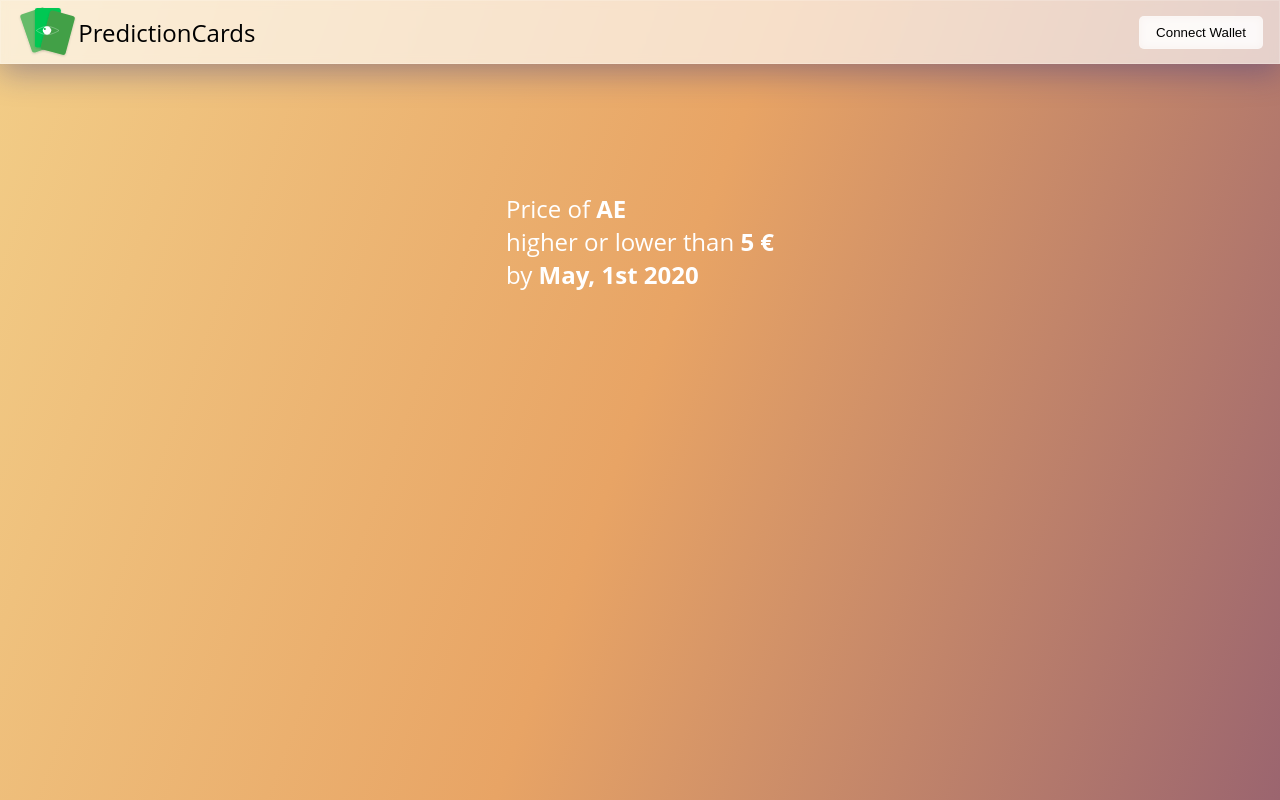
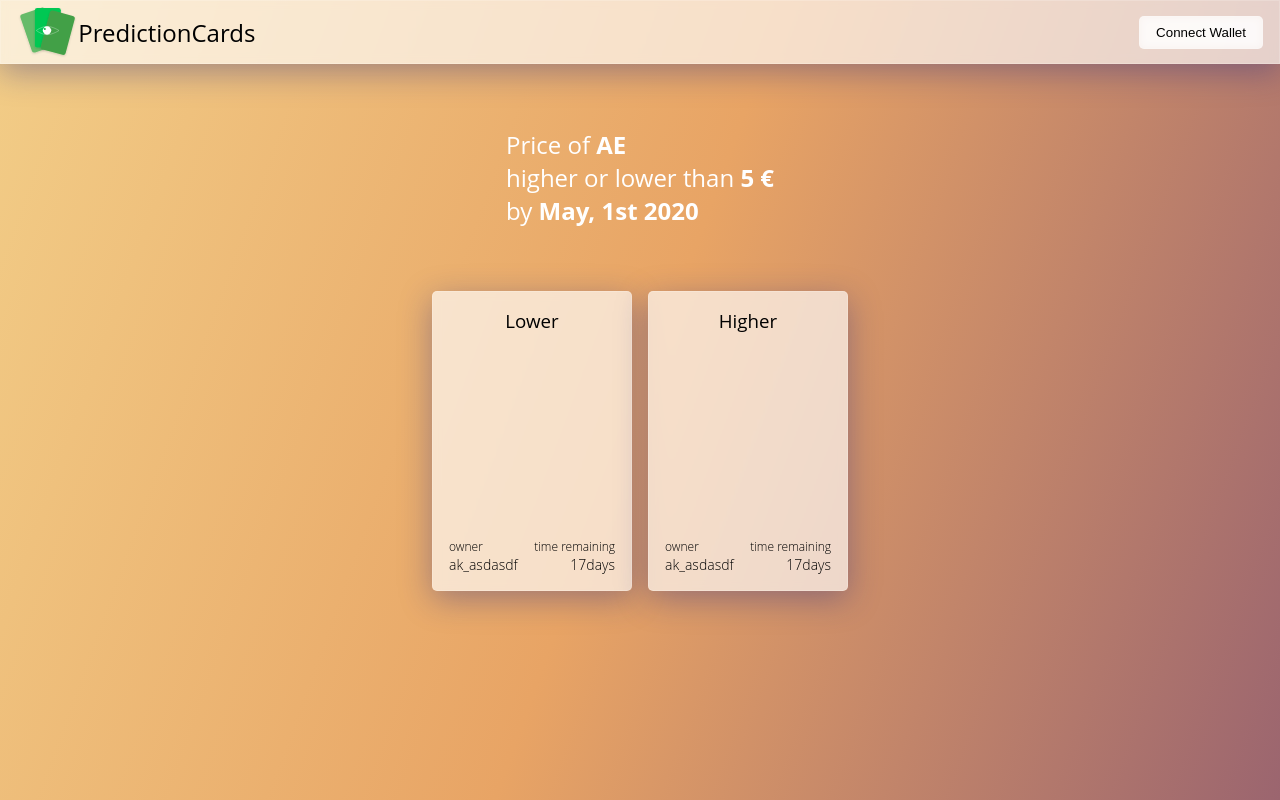
Before and after one commit to kryptokrauts/ae-prediction-cards, a React (Create React App) app in the folder frontend/: page /1 in a window 1280 px wide. Built offline with nearby package versions, Linux system fonts and the light colour scheme.

Commit message:
Add design prediction cards

```diff
--- a/frontend/src/common/components/cards/Card.tsx
+++ b/frontend/src/common/components/cards/Card.tsx
@@ -2,18 +2,19 @@ import styled from "styled-components";
 import { glassHoverMixin, glassMixin } from "../../mixins/glass";
 
 interface Props {
-  onClick: () => void;
+  onClick?: () => void;
+  vertical?: boolean;
 }
 
-const StyledCard = styled.div`
+const StyledCard = styled.div<Props>`
   display: flex;
   flex-direction: column;
 
   ${glassMixin}
   padding: ${props => props.theme.padding.large};
   border-radius: ${props => props.theme.borderRadius};
-  min-width: 380px;
-  min-height: 200px;
+  min-width: ${props => props.vertical ? 200 : 380}px;
+  min-height:  ${props => props.vertical ? 300 : 200}px;
 
   ${glassHoverMixin}
 `;
@@ -25,8 +26,8 @@ const StyledCardFooter = styled.div`
   width: 100%;
 `;
 
-export const Card: React.FC<Props> = ({ children, onClick }) => (
-  <StyledCard onClick={onClick}>
+export const Card: React.FC<Props> = ({ children, onClick, vertical }) => (
+  <StyledCard onClick={onClick} vertical={vertical}>
     {children}
   </StyledCard>
 );
--- a/frontend/src/common/components/text/Text.tsx
+++ b/frontend/src/common/components/text/Text.tsx
@@ -7,15 +7,17 @@ const textMixin = css`
 
 export const textColorMixing = (props: { light?: boolean }) => `color: ${props.light ? 'white' : 'black'};`;
 
-export const Caption = styled.p`
-  ${textMixin}
-  ${textColorMixing}
-
-  font-size: 12px;
-`;
 
 export const BasicText = styled.p<{ light?: boolean }>`
   ${textMixin}
   ${textColorMixing}
   font-size: 16px;
 `;
+
+export const Caption = styled(BasicText)`
+  font-size: 12px;
+`;
+
+export const SmallText = styled(BasicText) <{ light?: boolean }>`
+  font-size: 14px;
+`;
--- a/frontend/src/events/EventDetails.tsx
+++ b/frontend/src/events/EventDetails.tsx
@@ -1,14 +1,37 @@
+import React from "react";
 import { useParams } from "react-router";
 import { Box } from "../common/components/box/Box";
 import { MidHeading } from "../common/components/text/Heading";
+import { PredictionList } from "../predictions/PredictionList";
+import { Prediction } from "../predictions/types";
+import { PredictionEvent } from "./types";
 
 export const EventDetails = () => {
   const { eventId } = useParams<{ eventId: string }>();
+  const event: PredictionEvent = {
+    currency: 'AE',
+    targetValue: 5,
+    targetDate: '2020-07-01'
+  };
+  const predictions: Array<Prediction> = [{
+    name: 'Lower',
+    owner: 'ak_asdasdf',
+    rent: 20,
+    winndingOdds: 70
+  }, {
+    name: 'Higher',
+    owner: 'ak_asdasdf',
+    rent: 10,
+    winndingOdds: 30
+  }]
   return (
-    <Box>
-      <MidHeading light>Price of <strong>AE</strong></MidHeading>
-      <MidHeading light>higher or lower than <strong>5 €</strong></MidHeading>
-      <MidHeading light>by <strong>May, 1st 2020</strong></MidHeading>
+    <Box center>
+      <Box margin={[0, 0, "xlarge", 0]}>
+        <MidHeading light>Price of <strong>AE</strong></MidHeading>
+        <MidHeading light>higher or lower than <strong>5 €</strong></MidHeading>
+        <MidHeading light>by <strong>May, 1st 2020</strong></MidHeading>
+      </Box>
+      <PredictionList predictions={predictions} />
     </Box>
   );
 }
--- a/frontend/src/index.css
+++ b/frontend/src/index.css
@@ -59,6 +59,8 @@ html, body {
 
 body {
   background-image: linear-gradient(110deg, #F2CD87, #E8A465, #9B656F);
+  background-repeat: no-repeat;
+  background-attachment: fixed;
 }
 
 * {
--- /dev/null
+++ b/frontend/src/predictions/PredictionList.tsx
@@ -0,0 +1,44 @@
+import styled from "styled-components";
+import { Box } from "../common/components/box/Box";
+import { Card, CardFooter } from "../common/components/cards/Card";
+import { SmallHeading } from "../common/components/text/Heading";
+import { Caption, SmallText } from "../common/components/text/Text";
+import { Prediction } from "./types";
+
+interface Props {
+  predictions: Array<Prediction>;
+}
+
+const StyledPredictionList = styled.div`
+  display: flex;
+
+  margin-top: -${props => props.theme.margin.large};
+  margin-left: -${props => props.theme.margin.large};
+
+  & > * {
+    margin-top: ${props => props.theme.margin.large};
+    margin-left: ${props => props.theme.margin.large};
+  }
+`;
+
+export const PredictionList: React.FC<Props> = ({ predictions }) => (
+  <StyledPredictionList>
+    {predictions.map(prediction => (
+      <Card vertical>
+        <Box center>
+          <SmallHeading>{prediction.name}</SmallHeading>
+        </Box>
+        <CardFooter>
+          <Box row={false}>
+            <Caption>owner</Caption>
+            <SmallText>{prediction.owner}</SmallText>
+          </Box>
+          <Box row={false} align="flex-end">
+            <Caption>time remaining</Caption>
+            <SmallText>17days</SmallText>
+          </Box>
+        </CardFooter>
+      </Card>
+    ))}
+  </StyledPredictionList>
+)
--- /dev/null
+++ b/frontend/src/predictions/types.ts
@@ -0,0 +1,8 @@
+export interface Prediction {
+  id?: string;
+  name: string;
+  imageUrl?: string;
+  rent: number;
+  owner: string;
+  winndingOdds: number;
+}
--- a/frontend/src/theme.ts
+++ b/frontend/src/theme.ts
@@ -16,7 +16,8 @@ export const Theme: DefaultTheme = {
     small: '4px',
     medium: '8px',
     large: '16px',
-    xlarge: '128px'
+    xlarge: '64px',
+    xxlarge: '128px'
   },
   borderRadius: '5px'
 };
--- a/frontend/src/theme.types.ts
+++ b/frontend/src/theme.types.ts
@@ -3,6 +3,7 @@ interface Margin {
   medium: string;
   large: string;
   xlarge: string;
+  xxlarge: string;
 }
 
 export type MarginSize = keyof Margin;
```
